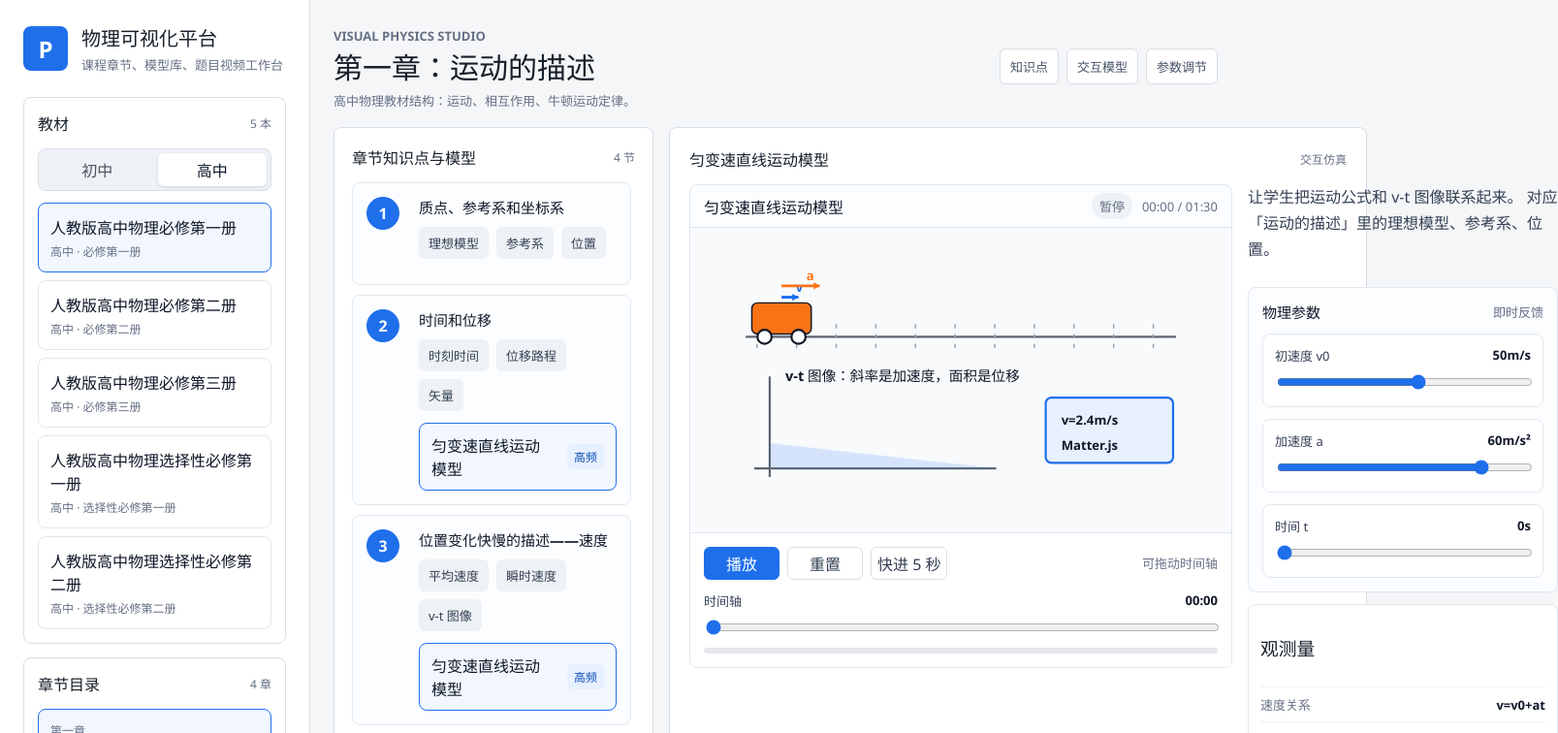
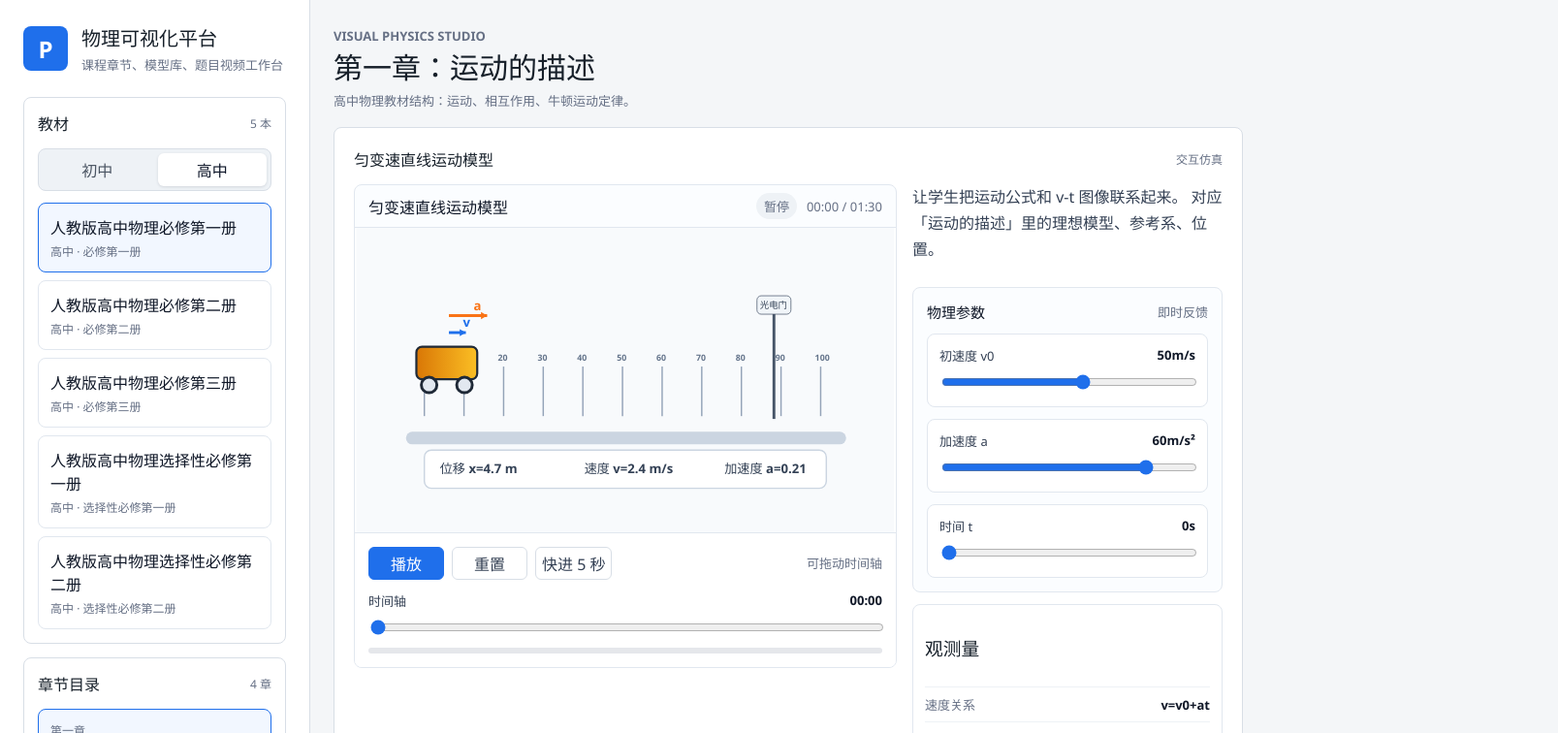
Before and after one commit to githubstudy123456/physics-visual-platform, a React (Vite) app: page / in a window 1280 px wide. Both pictures are taken after a click on the button "高中". Shown: the top 756 px of the page at 97% size, 1607 px wide, since content can reach past the window. Built offline with nearby package versions, Linux system fonts and the light colour scheme.

Commit message:
Simplify curriculum layout and remove fake graphs

```diff
--- a/src/App.css
+++ b/src/App.css
@@ -135,7 +135,7 @@ button {
 }
 
 .book-list button,
-.chapter-list button,
+.chapter-trigger,
 .template-card {
   width: 100%;
   text-align: left;
@@ -146,31 +146,102 @@ button {
 }
 
 .book-list button,
-.chapter-list button {
+.chapter-trigger {
   display: grid;
   gap: 4px;
   padding: 12px;
 }
 
 .book-list button strong,
-.chapter-list button strong,
+.chapter-trigger strong,
 .template-card strong {
   color: #101828;
 }
 
 .book-list button span,
-.chapter-list button span,
-.chapter-list button small,
+.chapter-trigger span,
+.chapter-trigger small,
 .template-card small {
   color: #667085;
   font-size: 12px;
 }
 
 .book-list button.selected,
-.chapter-list button.selected,
 .template-card.selected {
   border-color: #1f6feb;
   background: #f2f7ff;
+}
+
+.chapter-card {
+  border: 1px solid #e1e7ef;
+  border-radius: 8px;
+  background: #ffffff;
+  overflow: hidden;
+}
+
+.chapter-card.selected {
+  border-color: #1f6feb;
+  background: #f2f7ff;
+}
+
+.chapter-trigger {
+  border: 0;
+  background: transparent;
+}
+
+.sidebar-lessons {
+  display: grid;
+  gap: 10px;
+  padding: 0 10px 12px;
+}
+
+.sidebar-lesson {
+  padding: 10px;
+  border-radius: 8px;
+  background: #ffffff;
+  border: 1px solid #dbe5f2;
+}
+
+.sidebar-lesson h3 {
+  margin: 0 0 8px;
+  color: #101828;
+  font-size: 13px;
+  line-height: 1.45;
+}
+
+.sidebar-keywords,
+.sidebar-models {
+  display: flex;
+  flex-wrap: wrap;
+  gap: 6px;
+}
+
+.sidebar-keywords span {
+  padding: 5px 7px;
+  border-radius: 6px;
+  background: #eef2f6;
+  color: #344054;
+  font-size: 12px;
+}
+
+.sidebar-models {
+  margin-top: 8px;
+}
+
+.sidebar-models button {
+  padding: 7px 9px;
+  border: 1px solid #d8dee6;
+  border-radius: 6px;
+  background: #ffffff;
+  color: #101828;
+  cursor: pointer;
+  font-size: 12px;
+}
+
+.sidebar-models button.selected {
+  border-color: #1f6feb;
+  background: #1f6feb;
+  color: #ffffff;
 }
 
 .chapter-panel {
@@ -201,29 +272,12 @@ button {
   font-size: 30px;
 }
 
-.pipeline-status {
-  display: flex;
-  align-items: center;
-  gap: 8px;
-  flex-wrap: wrap;
-}
-
-.pipeline-status span {
-  padding: 8px 10px;
-  border: 1px solid #d8dee6;
-  border-radius: 6px;
-  background: #ffffff;
-  color: #475467;
-  font-size: 13px;
-}
-
 .content-grid {
   display: grid;
-  grid-template-columns: minmax(330px, 0.52fr) minmax(720px, 1.48fr);
+  grid-template-columns: 1fr;
   gap: 16px;
 }
 
-.chapter-detail,
 .template-library,
 .canvas-panel,
 .explainer-panel,
@@ -252,80 +306,6 @@ button {
 .explainer-panel,
 .storyboard-panel {
   grid-row: span 1;
-}
-
-.chapter-detail {
-  grid-row: span 1;
-}
-
-.lesson-list {
-  display: grid;
-  gap: 10px;
-  max-height: calc(100vh - 162px);
-  overflow: auto;
-  padding-right: 4px;
-}
-
-.lesson-card {
-  display: grid;
-  grid-template-columns: 42px 1fr;
-  gap: 12px;
-  padding: 14px;
-  border: 1px solid #e1e7ef;
-  border-radius: 8px;
-  background: #fbfdff;
-}
-
-.lesson-index {
-  width: 34px;
-  height: 34px;
-  display: grid;
-  place-items: center;
-  border-radius: 999px;
-  color: #ffffff;
-  background: #1f6feb;
-  font-weight: 800;
-}
-
-.lesson-card h3 {
-  margin: 0 0 10px;
-  color: #101828;
-  font-size: 15px;
-}
-
-.lesson-models {
-  display: grid;
-  gap: 8px;
-  margin-top: 12px;
-}
-
-.lesson-models button {
-  display: flex;
-  align-items: center;
-  justify-content: space-between;
-  gap: 12px;
-  width: 100%;
-  padding: 10px 12px;
-  border: 1px solid #d8dee6;
-  border-radius: 8px;
-  background: #ffffff;
-  color: #101828;
-  cursor: pointer;
-  text-align: left;
-}
-
-.lesson-models button.selected {
-  border-color: #1f6feb;
-  background: #f2f7ff;
-}
-
-.lesson-models button span {
-  flex: 0 0 auto;
-  padding: 4px 7px;
-  border-radius: 6px;
-  color: #0b4db3;
-  background: #e7f0ff;
-  font-size: 12px;
 }
 
 .template-grid {
@@ -1125,8 +1105,7 @@ button {
   .template-library,
   .canvas-panel,
   .explainer-panel,
-  .storyboard-panel,
-  .chapter-detail {
+  .storyboard-panel {
     grid-row: auto;
   }
 
--- a/src/App.tsx
+++ b/src/App.tsx
@@ -140,53 +140,28 @@ function App() {
           </div>
           <div className="chapter-list">
             {visibleChapters.map((chapter) => (
-              <button
+              <article
                 key={chapter.id}
-                type="button"
-                className={chapter.id === selectedChapter.id ? 'selected' : ''}
-                onClick={() => selectChapter(chapter)}
+                className={chapter.id === selectedChapter.id ? 'chapter-card selected' : 'chapter-card'}
               >
+                <button type="button" className="chapter-trigger" onClick={() => selectChapter(chapter)}>
                   <small>{chapter.chapterNo}</small>
                   <strong>{chapter.title}</strong>
                   <span>{chapter.domain}</span>
                 </button>
-            ))}
-          </div>
-        </section>
-      </aside>
-
-      <section className="main-workspace">
-        <header className="topbar">
-          <div>
-            <p className="eyebrow">Visual Physics Studio</p>
-            <h2>{selectedChapter.chapterNo}：{selectedChapter.title}</h2>
-            <p>{selectedBook.source}</p>
-          </div>
-          <div className="pipeline-status">
-            <span>知识点</span>
-            <span>交互模型</span>
-            <span>参数调节</span>
-          </div>
-        </header>
-
-        <div className="content-grid">
-          <section className="panel chapter-detail">
-            <div className="section-title">
-              <span>章节知识点与模型</span>
-              <small>{selectedChapter.sections.length} 节</small>
-            </div>
-            <div className="lesson-list">
-              {selectedChapter.sections.map((lesson, index) => (
-                <article key={lesson.title} className="lesson-card">
-                  <div className="lesson-index">{index + 1}</div>
-                  <div>
-                    <h3>{lesson.title}</h3>
-                    <div className="keyword-grid">
+                {chapter.id === selectedChapter.id ? (
+                  <div className="sidebar-lessons">
+                    {chapter.sections.map((lesson, index) => (
+                      <section key={lesson.title} className="sidebar-lesson">
+                        <h3>
+                          {index + 1}. {lesson.title}
+                        </h3>
+                        <div className="sidebar-keywords">
                           {lesson.knowledge.map((item) => (
                             <span key={item}>{item}</span>
                           ))}
                         </div>
-                    <div className="lesson-models">
+                        <div className="sidebar-models">
                           {getLessonModels(lesson).map((template) => (
                             <button
                               key={template.id}
@@ -194,17 +169,30 @@ function App() {
                               className={template.id === selectedTemplate.id ? 'selected' : ''}
                               onClick={() => setSelectedTemplateId(template.id)}
                             >
-                          <strong>{template.title}</strong>
-                          <span>{template.level}</span>
+                              {template.title}
                             </button>
                           ))}
                         </div>
-                  </div>
+                      </section>
+                    ))}
+                  </div>
+                ) : null}
               </article>
             ))}
           </div>
         </section>
-
+      </aside>
+
+      <section className="main-workspace">
+        <header className="topbar">
+          <div>
+            <p className="eyebrow">Visual Physics Studio</p>
+            <h2>{selectedChapter.chapterNo}：{selectedChapter.title}</h2>
+            <p>{selectedBook.source}</p>
+          </div>
+        </header>
+
+        <div className="content-grid">
           <ModelExplainer key={selectedTemplate.id} template={selectedTemplate} chapter={selectedChapter} />
         </div>
       </section>
@@ -588,7 +576,7 @@ function getObservations(template: ModelTemplate, params: SimParams) {
     'kinematics-graph': [
       { label: '速度关系', value: 'v=v0+at' },
       { label: '图像斜率', value: `a=${params.force} m/s²` },
-      { label: '位移含义', value: 'v-t 图像面积' },
+      { label: '实验观测', value: '频闪位置与光电门' },
     ],
     'sound-wave': [
       { label: '音调', value: params.force > 70 ? '较高' : '较低' },
@@ -773,8 +761,6 @@ function MeasurementScene({ params }: { params: SimParams }) {
   const needleAngle = (stopwatchAngle * Math.PI) / 180
   const needleX = 598 + Math.cos(needleAngle) * 46
   const needleY = 132 + Math.sin(needleAngle) * 46
-  const graphX = 536 + progress * 144
-  const graphY = 324 - progress * 104
 
   return (
     <div className="visual-canvas">
@@ -846,13 +832,14 @@ function MeasurementScene({ params }: { params: SimParams }) {
         </g>
 
         <g>
-          <rect x="524" y="260" width="180" height="116" rx="8" fill="#ffffff" stroke="#cbd5e1" strokeWidth="2" />
-          <line x1="536" y1="324" x2="682" y2="324" stroke="#475569" strokeWidth="3" />
-          <line x1="536" y1="324" x2="536" y2="280" stroke="#475569" strokeWidth="3" />
-          <polyline points={`536,324 ${graphX},${graphY}`} fill="none" stroke="#2563eb" strokeWidth="5" strokeLinecap="round" />
-          <circle cx={graphX} cy={graphY} r="6" fill="#2563eb" />
-          <text x="542" y="278" fill="#334155" fontSize="15" fontWeight="800">s-t 图像</text>
-          <text x="576" y="356" fill="#1e293b" fontSize="15" fontWeight="800">v=s/t={speedCmS.toFixed(1)}cm/s</text>
+          <rect x="510" y="260" width="202" height="118" rx="10" fill="#ffffff" stroke="#cbd5e1" strokeWidth="2" />
+          <text x="528" y="288" fill="#334155" fontSize="17" fontWeight="900">实验记录</text>
+          <line x1="528" y1="302" x2="692" y2="302" stroke="#cbd5e1" strokeWidth="2" />
+          <text x="532" y="326" fill="#475569" fontSize="15" fontWeight="800">路程 s</text>
+          <text x="630" y="326" fill="#0f172a" fontSize="15" fontWeight="900">{distanceCm.toFixed(0)} cm</text>
+          <text x="532" y="350" fill="#475569" fontSize="15" fontWeight="800">时间 t</text>
+          <text x="630" y="350" fill="#0f172a" fontSize="15" fontWeight="900">{totalTime.toFixed(1)} s</text>
+          <text x="532" y="372" fill="#1d4ed8" fontSize="16" fontWeight="900">v = s / t = {speedCmS.toFixed(1)} cm/s</text>
         </g>
       </svg>
     </div>
@@ -861,33 +848,62 @@ function MeasurementScene({ params }: { params: SimParams }) {
 
 function KinematicsScene({ params }: { params: SimParams }) {
   const simulation = runKinematicsEngine(params)
-  const graphPoints = simulation.samples
-    .map((sample) => `${110 + sample.t * 38},${332 - Math.max(0, sample.v) * 12}`)
-    .join(' ')
-  const graphArea = graphPoints ? `110,340 ${graphPoints} 430,340` : '110,340 430,340'
+  const strobe = simulation.samples.filter((_, index) => index % 2 === 0).slice(0, 7)
+  const sensorX = 590
+  const passedSensor = simulation.x + 84 >= sensorX
 
   return (
     <div className="visual-canvas">
       <svg viewBox="0 0 760 430" role="img" aria-label="匀变速直线运动模型">
-        <rect x="0" y="0" width="760" height="430" className="light-bg" />
-        <line x1="76" y1="154" x2="684" y2="154" className="axis" />
+        <defs>
+          <linearGradient id="railMetal" x1="0" x2="1">
+            <stop offset="0%" stopColor="#94a3b8" />
+            <stop offset="50%" stopColor="#f8fafc" />
+            <stop offset="100%" stopColor="#64748b" />
+          </linearGradient>
+          <linearGradient id="motionCart" x1="0" x2="1">
+            <stop offset="0%" stopColor="#d97706" />
+            <stop offset="100%" stopColor="#fbbf24" />
+          </linearGradient>
+        </defs>
+        <rect x="0" y="0" width="760" height="430" fill="#f8fafc" />
+        <rect x="70" y="288" width="622" height="18" rx="9" fill="#cbd5e1" />
+        <line x1="82" y1="214" x2="678" y2="214" stroke="url(#railMetal)" strokeWidth="8" strokeLinecap="round" />
+        <line x1="82" y1="244" x2="678" y2="244" stroke="url(#railMetal)" strokeWidth="8" strokeLinecap="round" />
         {Array.from({ length: 11 }, (_, i) => (
-          <line key={i} x1={92 + i * 56} y1="136" x2={92 + i * 56} y2="172" className="normal" />
-        ))}
-        <rect x={simulation.x} y="106" width="84" height="44" rx="8" className="cart" />
-        <circle cx={simulation.x + 18} cy="154" r="10" className="meter" />
-        <circle cx={simulation.x + 66} cy="154" r="10" className="meter" />
-        <Arrow x1={simulation.x + 42} y1={98} x2={simulation.x + 42 + simulation.v * 10} y2={98} color="#1f6feb" label="v" />
-        <Arrow x1={simulation.x + 42} y1={82} x2={simulation.x + 42 + params.force * 0.9} y2={82} color="#f97316" label="a" />
-
-        <line x1="88" y1="340" x2="430" y2="340" className="axis" />
-        <line x1="110" y1="352" x2="110" y2="210" className="axis" />
-        <polyline points={graphPoints} className="graph-line" />
-        <polygon points={graphArea} className="area" />
-        <text x="132" y="216" className="caption-label">v-t 图像：斜率是加速度，面积是位移</text>
-        <rect x="500" y="240" width="180" height="92" rx="8" className="energy-box" />
-        <text x="522" y="278" className="label small">v={simulation.v.toFixed(1)}m/s</text>
-        <text x="522" y="314" className="label small">Matter.js</text>
+          <g key={i}>
+            <line x1={96 + i * 56} y1="196" x2={96 + i * 56} y2="266" stroke="#94a3b8" strokeWidth="2" />
+            <text x={88 + i * 56} y="188" fill="#64748b" fontSize="12" fontWeight="700">{i * 10}</text>
+          </g>
+        ))}
+
+        {strobe.map((sample, index) => (
+          <rect
+            key={index}
+            x={sample.x}
+            y="172"
+            width="74"
+            height="42"
+            rx="8"
+            fill="#94a3b8"
+            opacity={0.12 + index * 0.08}
+          />
+        ))}
+
+        <rect x={simulation.x} y="168" width="86" height="46" rx="8" fill="url(#motionCart)" stroke="#1f2937" strokeWidth="3" />
+        <circle cx={simulation.x + 18} cy="222" r="11" fill="#e2e8f0" stroke="#1f2937" strokeWidth="4" />
+        <circle cx={simulation.x + 68} cy="222" r="11" fill="#e2e8f0" stroke="#1f2937" strokeWidth="4" />
+        <Arrow x1={simulation.x + 46} y1={148} x2={simulation.x + 46 + simulation.v * 10} y2={148} color="#1f6feb" label="v" />
+        <Arrow x1={simulation.x + 46} y1={124} x2={simulation.x + 46 + params.force * 0.9} y2={124} color="#f97316" label="a" />
+
+        <line x1={sensorX} y1="120" x2={sensorX} y2="270" stroke={passedSensor ? '#16a34a' : '#475569'} strokeWidth="4" />
+        <rect x={sensorX - 24} y="96" width="48" height="26" rx="6" fill={passedSensor ? '#dcfce7' : '#f1f5f9'} stroke="#475569" />
+        <text x={sensorX - 20} y="114" fill="#334155" fontSize="13" fontWeight="800">光电门</text>
+
+        <rect x="96" y="314" width="568" height="54" rx="10" fill="#ffffff" stroke="#cbd5e1" strokeWidth="2" />
+        <text x="118" y="346" fill="#334155" fontSize="18" fontWeight="900">位移 x={Math.max(0, simulation.x - 80).toFixed(1)} m</text>
+        <text x="322" y="346" fill="#334155" fontSize="18" fontWeight="900">速度 v={simulation.v.toFixed(1)} m/s</text>
+        <text x="520" y="346" fill="#334155" fontSize="18" fontWeight="900">加速度 a={(params.force / 280).toFixed(2)}</text>
       </svg>
     </div>
   )
```
Lines whose indentation alone changed are shown as unchanged.
